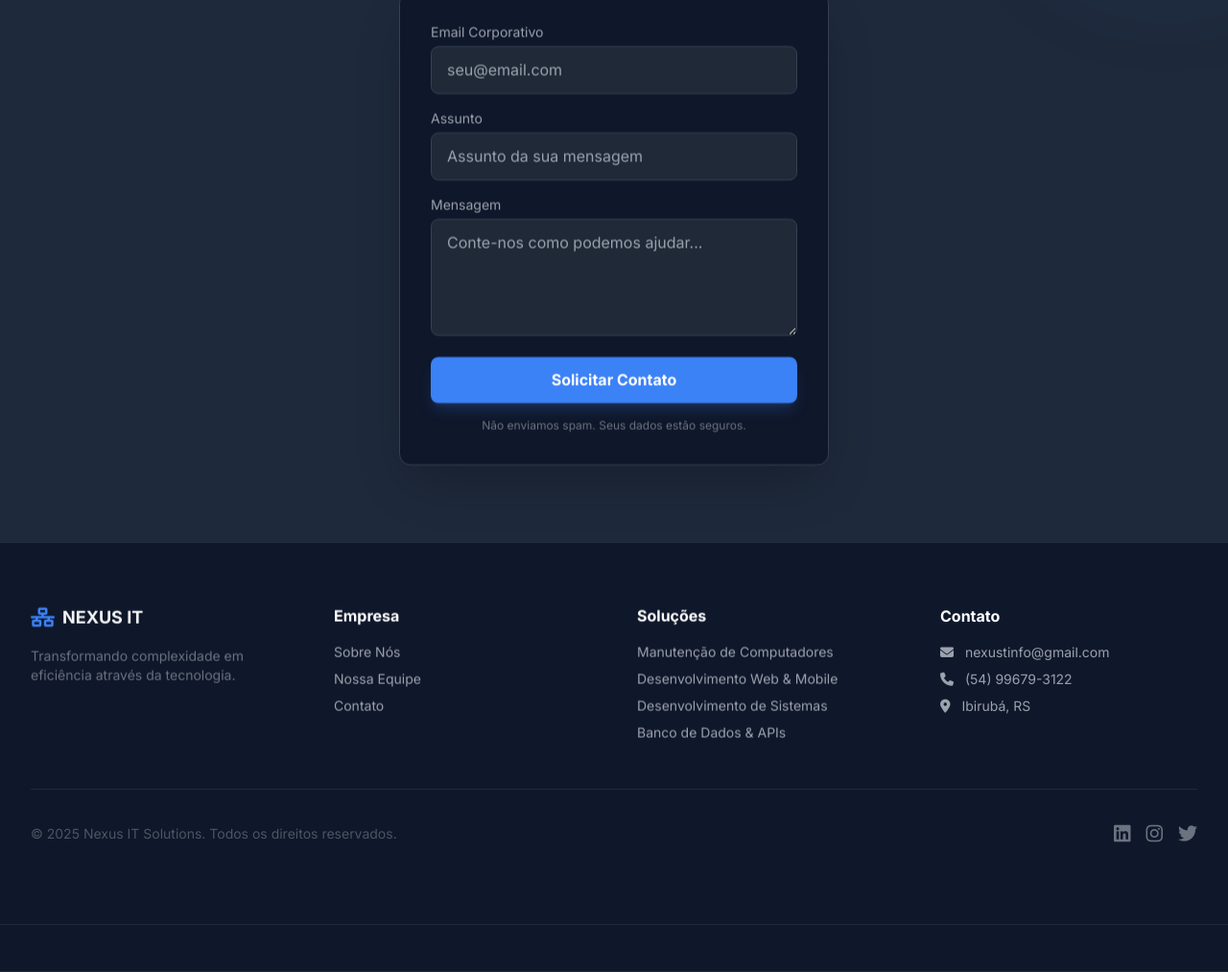
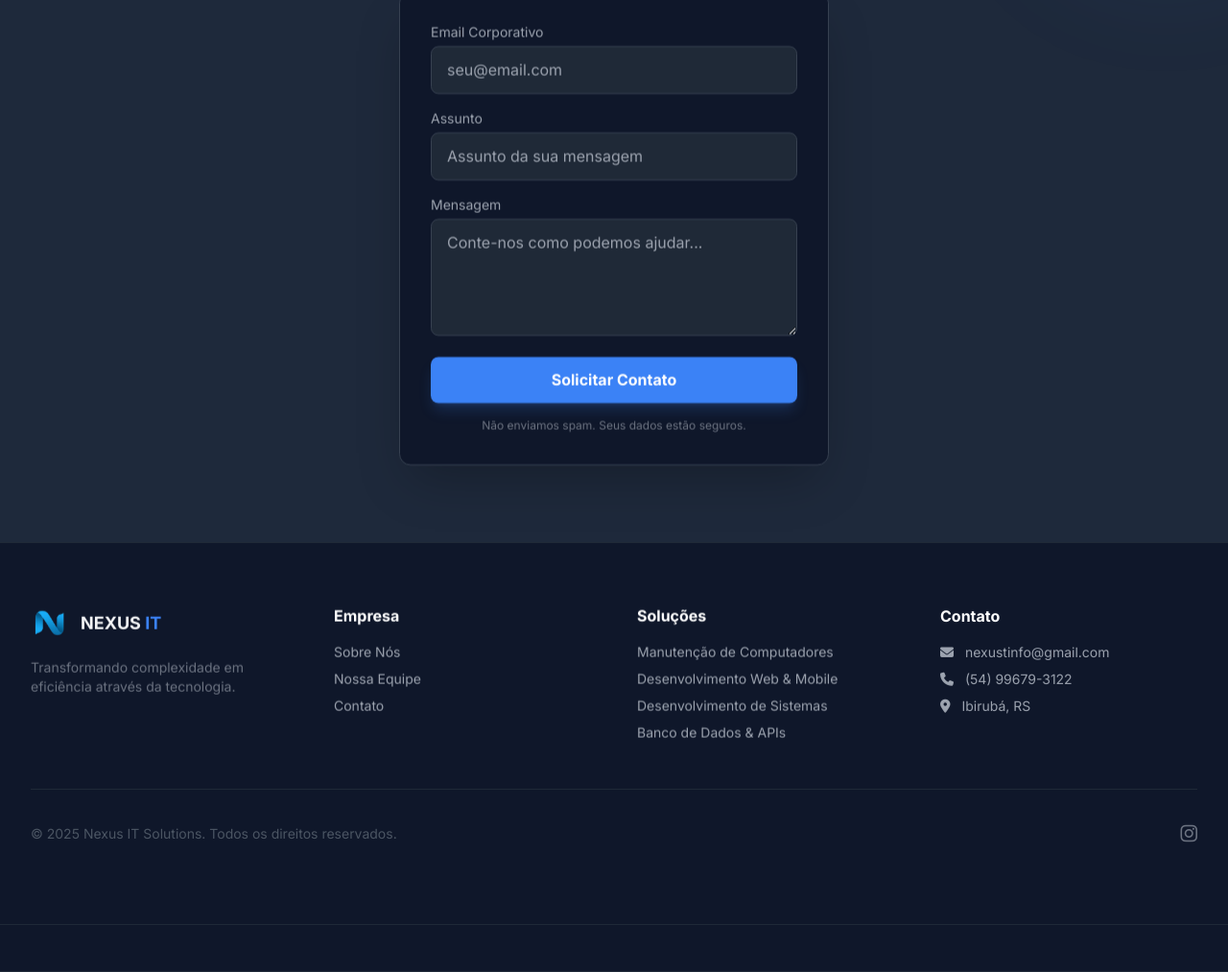
Before and after one commit to 2023316324-cmd/nexus1, a website: page index.html in a window 1280 px wide. Shown: the part 3992-5005 px from the top of the page at 96% size. Drawn offline with nearby package versions, Linux system fonts and the light colour scheme.

Commit message:
Add files via upload

```diff
--- a/index.html
+++ b/index.html
@@ -565,9 +565,9 @@
         <div class="max-w-7xl mx-auto px-4 sm:px-6 lg:px-8">
             <div class="grid grid-cols-1 md:grid-cols-4 gap-12 mb-12">
                 <div class="col-span-1 md:col-span-1 animate-on-scroll" data-delay="0">
-                    <div class="flex items-center gap-2 mb-4">
-                        <i class="fa-solid fa-network-wired text-nexus-primary text-xl"></i>
-                        <span class="font-bold text-lg">NEXUS IT</span>
+                    <div class="flex items-center gap-3 mb-4">
+                        <img src="Imagens/n.png" alt="Logo Nexus IT" class="h-10 w-auto object-contain" />
+                        <span class="font-bold text-lg">NEXUS <span class="text-nexus-primary">IT</span></span>
                     </div>
                     <p class="text-gray-500 text-sm">Transformando complexidade em eficiência através da tecnologia.</p>
                 </div>
@@ -604,9 +604,9 @@
             <div class="border-t border-gray-800 pt-8 flex flex-col md:flex-row justify-between items-center gap-4">
                 <p class="text-gray-600 text-sm">© 2025 Nexus IT Solutions. Todos os direitos reservados.</p>
                 <div class="flex space-x-4">
-                    <a href="#" class="text-gray-500 hover:text-white transition-colors"><i class="fa-brands fa-linkedin text-xl"></i></a>
+
                     <a href="https://www.instagram.com/nexustinfo/" class="text-gray-500 hover:text-white transition-colors"><i class="fa-brands fa-instagram text-xl"></i></a>
-                    <a href="#" class="text-gray-500 hover:text-white transition-colors"><i class="fa-brands fa-twitter text-xl"></i></a>
+
                 </div>
             </div>
         </div>
```
